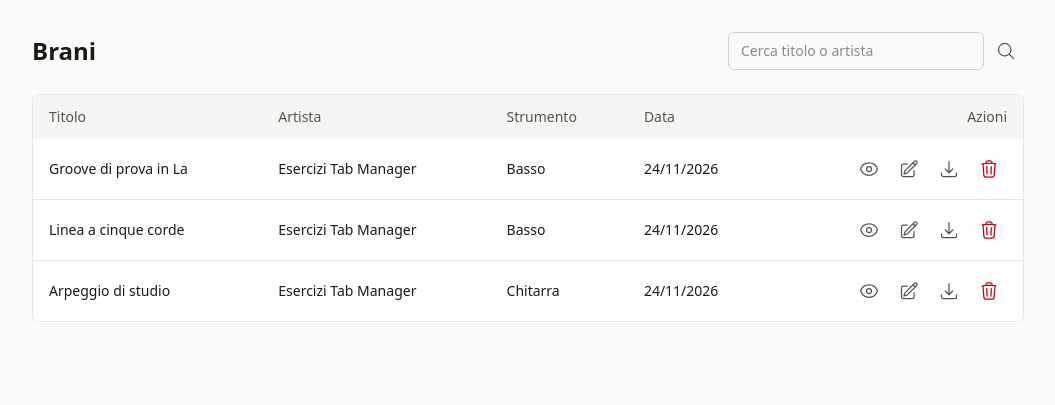
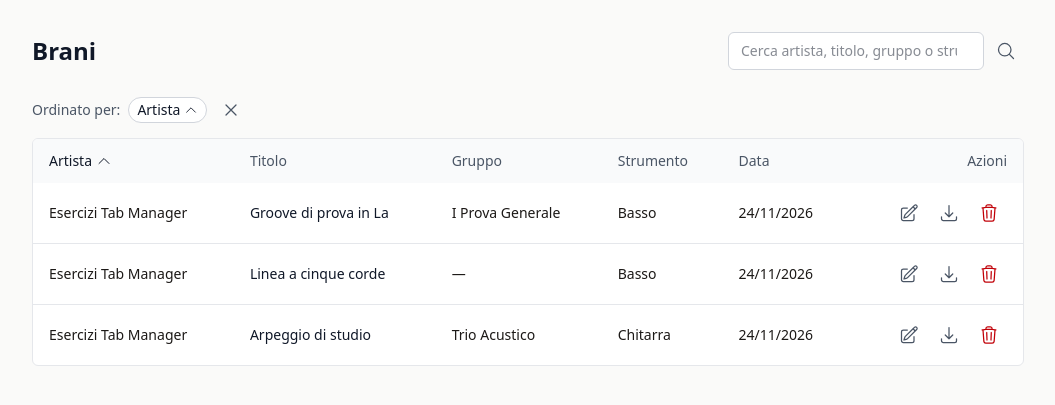
Before and after one commit to lorenzo-rosselli/tab-manager, a Laravel app: page /songs?sort=artist in a window 1280 px wide. Shown: the part 69-474 px from the top of the page, without its empty margins (112-1167 px from the left). Run offline with Laravel 12, Linux system fonts and the light colour scheme; data comes from the database, SQL or seed files in the repository; style sheets or scripts are compiled from the project's sources.

Commit message:
Add multi-column sorting, instrument search and clickable rows to song list

```diff
--- a/app/Http/Controllers/SongController.php
+++ b/app/Http/Controllers/SongController.php
@@ -2,6 +2,7 @@
 
 namespace App\Http\Controllers;
 
+use App\Enums\Instrument;
 use App\Http\Requests\SongRequest;
 use App\Models\Song;
 use App\Services\TabDocxGenerator;
@@ -13,24 +14,133 @@ use Symfony\Component\HttpFoundation\BinaryFileResponse;
 class SongController extends Controller
 {
     /**
-     * Elenco dei brani, dal più recente.
-     * Con ?q=... nell'indirizzo mostra solo i brani il cui titolo o artista contiene il testo cercato.
+     * Colonne ordinabili dell'elenco: chiave usata nell'indirizzo => [colonna del database, etichetta].
+     */
+    private const SORTABLE = [
+        'artist' => ['artist', 'Artista'],
+        'title' => ['title', 'Titolo'],
+        'band' => ['band', 'Gruppo'],
+        'instrument' => ['instrument', 'Strumento'],
+        'date' => ['created_at', 'Data'],
+    ];
+
+    /**
+     * Elenco dei brani.
+     * - ?q=testo     mostra solo i brani con il testo nel titolo, nell'artista, nel gruppo
+     *                o nel nome dello strumento (es. "basso");
+     * - ?sort=a,-b   ordina per a (crescente) e poi per b (decrescente, segno "-"),
+     *                nell'ordine in cui le colonne sono state scelte. Senza sort: dal più recente.
      */
     public function index(Request $request): View
     {
         $search = trim((string) $request->query('q', ''));
+        $sorts = $this->parseSorts((string) $request->query('sort', ''));
 
-        $songs = Song::query()
-            ->when($search !== '', function ($query) use ($search) {
-                $query->where(function ($query) use ($search) {
+        // Nel database lo strumento è salvato come "bass"/"guitar": si cerca il testo nei nomi italiani
+        // ("Basso", "Chitarra") e si filtra sui valori corrispondenti.
+        $instruments = collect(Instrument::cases())
+            ->filter(fn (Instrument $instrument) => str_contains(mb_strtolower($instrument->label()), mb_strtolower($search)))
+            ->map(fn (Instrument $instrument) => $instrument->value)
+            ->values()
+            ->all();
+
+        $query = Song::query()
+            ->when($search !== '', function ($query) use ($search, $instruments) {
+                $query->where(function ($query) use ($search, $instruments) {
                     $query->where('title', 'like', "%{$search}%")
-                        ->orWhere('artist', 'like', "%{$search}%");
+                        ->orWhere('artist', 'like', "%{$search}%")
+                        ->orWhere('band', 'like', "%{$search}%")
+                        ->when($instruments !== [], fn ($query) => $query->orWhereIn('instrument', $instruments));
                 });
-            })
-            ->latest()
-            ->get();
+            });
 
-        return view('songs.index', ['songs' => $songs, 'search' => $search]);
+        foreach ($sorts as $key => $direction) {
+            $query->orderBy(self::SORTABLE[$key][0], $direction);
+        }
+
+        if ($sorts === []) {
+            $query->latest();
+        }
+
+        return view('songs.index', [
+            'songs' => $query->get(),
+            'search' => $search,
+            'sortParam' => $this->sortParam($sorts),
+            'columns' => $this->sortColumns($sorts, $search),
+        ]);
+    }
+
+    /**
+     * Legge il parametro sort: "artist,-title" diventa ['artist' => 'asc', 'title' => 'desc'].
+     * Le chiavi sconosciute o ripetute vengono ignorate.
+     *
+     * @return array<string, 'asc'|'desc'>
+     */
+    private function parseSorts(string $param): array
+    {
+        $sorts = [];
+
+        foreach (explode(',', $param) as $item) {
+            $item = trim($item);
+            $key = ltrim($item, '-');
+
+            if (isset(self::SORTABLE[$key]) && ! isset($sorts[$key])) {
+                $sorts[$key] = str_starts_with($item, '-') ? 'desc' : 'asc';
+            }
+        }
+
+        return $sorts;
+    }
+
+    /**
+     * Operazione inversa: ['artist' => 'asc', 'title' => 'desc'] diventa "artist,-title".
+     *
+     * @param  array<string, 'asc'|'desc'>  $sorts
+     */
+    private function sortParam(array $sorts): string
+    {
+        return collect($sorts)
+            ->map(fn (string $direction, string $key) => ($direction === 'desc' ? '-' : '').$key)
+            ->implode(',');
+    }
+
+    /**
+     * Dati per le intestazioni della tabella: per ogni colonna l'etichetta, lo stato attuale
+     * (direzione e posizione) e il link del clic successivo: crescente → decrescente → tolta.
+     *
+     * @param  array<string, 'asc'|'desc'>  $sorts
+     * @return list<array{label: string, url: string, hint: string, direction: ?string, position: ?int}>
+     */
+    private function sortColumns(array $sorts, string $search): array
+    {
+        $positions = array_flip(array_keys($sorts));
+        $columns = [];
+
+        foreach (self::SORTABLE as $key => [, $label]) {
+            $next = $sorts;
+            $current = $sorts[$key] ?? null;
+
+            if ($current === null) {
+                $next[$key] = 'asc';
+                $hint = "Ordina per {$label} (crescente)";
+            } elseif ($current === 'asc') {
+                $next[$key] = 'desc';
+                $hint = "Ordina per {$label} (decrescente)";
+            } else {
+                unset($next[$key]);
+                $hint = "Togli l'ordinamento per {$label}";
+            }
+
+            $columns[] = [
+                'label' => $label,
+                'url' => route('songs.index', array_filter(['q' => $search, 'sort' => $this->sortParam($next)])),
+                'hint' => $hint,
+                'direction' => $current,
+                'position' => isset($positions[$key]) ? $positions[$key] + 1 : null,
+            ];
+        }
+
+        return $columns;
     }
 
     /**
@@ -47,7 +157,7 @@ class SongController extends Controller
      */
     public function store(SongRequest $request): RedirectResponse
     {
-        $song = Song::create($request->validated());
+        $song = Song::create($request->songData());
 
         return redirect()->route('songs.show', $song)->with('status', 'Brano salvato.');
     }
@@ -73,7 +183,7 @@ class SongController extends Controller
      */
     public function update(SongRequest $request, Song $song): RedirectResponse
     {
-        $song->update($request->validated());
+        $song->update($request->songData());
 
         return redirect()->route('songs.show', $song)->with('status', 'Modifiche salvate.');
     }
--- /dev/null
+++ b/resources/views/icons/chevron-down.blade.php
@@ -0,0 +1,4 @@
+{{-- Icona "chevron-down" – Heroicons v2 outline (MIT, heroicons.com) --}}
+<svg xmlns="http://www.w3.org/2000/svg" fill="none" viewBox="0 0 24 24" stroke-width="1.5" stroke="currentColor" class="size-5" aria-hidden="true">
+    <path stroke-linecap="round" stroke-linejoin="round" d="m19.5 8.25-7.5 7.5-7.5-7.5" />
+</svg>
--- /dev/null
+++ b/resources/views/icons/chevron-up.blade.php
@@ -0,0 +1,4 @@
+{{-- Icona "chevron-up" – Heroicons v2 outline (MIT, heroicons.com) --}}
+<svg xmlns="http://www.w3.org/2000/svg" fill="none" viewBox="0 0 24 24" stroke-width="1.5" stroke="currentColor" class="size-5" aria-hidden="true">
+    <path stroke-linecap="round" stroke-linejoin="round" d="m4.5 15.75 7.5-7.5 7.5 7.5" />
+</svg>
--- a/resources/views/icons/eye.blade.php
+++ /dev/null
@@ -1,5 +0,0 @@
-{{-- Icona "eye" – Heroicons v2 outline (MIT, heroicons.com) --}}
-<svg xmlns="http://www.w3.org/2000/svg" fill="none" viewBox="0 0 24 24" stroke-width="1.5" stroke="currentColor" class="size-5" aria-hidden="true">
-    <path stroke-linecap="round" stroke-linejoin="round" d="M2.036 12.322a1.012 1.012 0 0 1 0-.639C3.423 7.51 7.36 4.5 12 4.5c4.638 0 8.573 3.007 9.963 7.178.07.207.07.431 0 .639C20.577 16.49 16.64 19.5 12 19.5c-4.638 0-8.573-3.007-9.963-7.178Z" />
-    <path stroke-linecap="round" stroke-linejoin="round" d="M15 12a3 3 0 1 1-6 0 3 3 0 0 1 6 0Z" />
-</svg>
--- a/resources/views/songs/index.blade.php
+++ b/resources/views/songs/index.blade.php
@@ -4,20 +4,25 @@
 
 @section('content')
     <div class="mb-6 flex flex-wrap items-center justify-between gap-4">
-        <h1 class="text-2xl font-semibold">Brani</h1>
+        <h1 class="text-2xl font-semibold text-gray-900 dark:text-white">Brani</h1>
 
-        {{-- Ricerca: un form GET mette il testo nell'indirizzo, es. /songs?q=queen --}}
+        {{-- Ricerca: un form GET mette il testo nell'indirizzo, es. /songs?q=queen.
+             Il campo nascosto "sort" conserva l'ordinamento scelto. --}}
         <form method="GET" action="{{ route('songs.index') }}" class="flex items-center gap-1">
-            <input type="search" name="q" value="{{ $search }}" placeholder="Cerca titolo o artista"
-                   aria-label="Cerca titolo o artista"
-                   class="w-64 rounded-md border border-stone-300 px-3 py-2 text-sm">
+            @if ($sortParam !== '')
+                <input type="hidden" name="sort" value="{{ $sortParam }}">
+            @endif
+            <input type="search" name="q" value="{{ $search }}" placeholder="Cerca artista, titolo, gruppo o strumento"
+                   aria-label="Cerca artista, titolo, gruppo o strumento"
+                   class="w-64 rounded-md border border-gray-300 bg-white dark:border-gray-600 px-3 py-2 text-sm text-gray-900 scheme-light">
             <button type="submit" title="Cerca" aria-label="Cerca"
-                    class="cursor-pointer rounded-md p-2 text-stone-600 hover:bg-stone-100 hover:text-stone-900">
+                    class="cursor-pointer rounded-md p-2 text-gray-600 hover:bg-gray-200 hover:text-gray-900 dark:text-gray-300 dark:hover:bg-gray-700 dark:hover:text-white">
                 @include('icons.magnifying-glass')
             </button>
             @if ($search !== '')
-                <a href="{{ route('songs.index') }}" title="Annulla ricerca" aria-label="Annulla ricerca"
-                   class="rounded-md p-2 text-stone-600 hover:bg-stone-100 hover:text-stone-900">
+                <a href="{{ route('songs.index', array_filter(['sort' => $sortParam])) }}"
+                   title="Annulla ricerca" aria-label="Annulla ricerca"
+                   class="rounded-md p-2 text-gray-600 hover:bg-gray-200 hover:text-gray-900 dark:text-gray-300 dark:hover:bg-gray-700 dark:hover:text-white">
                     @include('icons.x-mark')
                 </a>
             @endif
@@ -25,44 +30,85 @@
     </div>
 
     @if ($songs->isEmpty() && $search !== '')
-        <p class="text-stone-600">Nessun brano trovato per «{{ $search }}».</p>
+        <p class="text-gray-500 dark:text-gray-400">Nessun brano trovato per «{{ $search }}».</p>
     @elseif ($songs->isEmpty())
-        <p class="text-stone-600">
+        <p class="text-gray-500 dark:text-gray-400">
             Nessun brano in archivio.
-            <a href="{{ route('songs.create') }}" class="underline">Aggiungi il primo</a>.
+            <a href="{{ route('songs.create') }}" class="text-gray-900 underline dark:text-white">Aggiungi il primo</a>.
         </p>
     @else
-        <div class="overflow-x-auto rounded-md border border-stone-200 bg-white">
+        {{-- Ordinamento attivo: riepilogo nell'ordine di priorità e icona per azzerarlo (la ricerca resta). --}}
+        @if ($sortParam !== '')
+            <div class="mb-3 flex flex-wrap items-center gap-2 text-sm text-gray-600 dark:text-gray-300">
+                <span>Ordinato per:</span>
+                @foreach (collect($columns)->whereNotNull('direction')->sortBy('position') as $column)
+                    <span class="inline-flex items-center gap-1 rounded-full border border-gray-300 bg-white px-2 py-0.5 text-gray-900 dark:border-gray-600 dark:bg-gray-800 dark:text-gray-100">
+                        {{ $column['label'] }}
+                        <span class="inline-flex *:size-3.5" aria-hidden="true">
+                            @include($column['direction'] === 'asc' ? 'icons.chevron-up' : 'icons.chevron-down')
+                        </span>
+                        <span class="sr-only">{{ $column['direction'] === 'asc' ? '(crescente)' : '(decrescente)' }}</span>
+                    </span>
+                @endforeach
+                <a href="{{ route('songs.index', array_filter(['q' => $search])) }}"
+                   title="Azzera ordinamento" aria-label="Azzera ordinamento"
+                   class="rounded-md p-1.5 text-gray-600 hover:bg-gray-200 hover:text-gray-900 dark:text-gray-300 dark:hover:bg-gray-700 dark:hover:text-white">
+                    @include('icons.x-mark')
+                </a>
+            </div>
+        @endif
+
+        <div class="overflow-x-auto rounded-md border border-gray-200 bg-white dark:border-gray-700 dark:bg-gray-800">
             <table class="w-full text-left text-sm">
-                <thead class="bg-stone-100 text-stone-600">
+                <thead class="bg-gray-50 text-gray-600 dark:bg-gray-950 dark:text-gray-300">
+                    @php($sortedCount = collect($columns)->whereNotNull('direction')->count())
                     <tr>
-                        <th class="px-4 py-3 font-medium">Titolo</th>
-                        <th class="px-4 py-3 font-medium">Artista</th>
-                        <th class="px-4 py-3 font-medium">Strumento</th>
-                        <th class="px-4 py-3 font-medium">Data</th>
+                        {{-- Intestazioni cliccabili: ogni clic aggiunge la colonna all'ordinamento,
+                             poi la inverte, poi la toglie. Il numero indica la priorità. --}}
+                        @foreach ($columns as $column)
+                            <th class="px-4 py-3 font-medium"
+                                @if ($column['direction']) aria-sort="{{ $column['direction'] === 'asc' ? 'ascending' : 'descending' }}" @endif>
+                                <a href="{{ $column['url'] }}" title="{{ $column['hint'] }}"
+                                   class="inline-flex items-center gap-1 hover:text-gray-900 dark:hover:text-white {{ $column['direction'] ? 'text-gray-900 dark:text-white' : '' }}">
+                                    {{ $column['label'] }}
+                                    @if ($column['direction'])
+                                        <span class="inline-flex *:size-4">
+                                            @include($column['direction'] === 'asc' ? 'icons.chevron-up' : 'icons.chevron-down')
+                                        </span>
+                                        @if ($sortedCount > 1)
+                                            <span class="text-xs">{{ $column['position'] }}</span>
+                                        @endif
+                                    @endif
+                                </a>
+                            </th>
+                        @endforeach
                         <th class="px-4 py-3 font-medium text-right">Azioni</th>
                     </tr>
                 </thead>
-                <tbody class="divide-y divide-stone-200">
+                <tbody class="divide-y divide-gray-200 dark:divide-gray-700">
                     @foreach ($songs as $song)
-                        <tr>
-                            <td class="px-4 py-3 font-medium">{{ $song->title }}</td>
+                        {{--
+                            Riga cliccabile senza JavaScript: il link del titolo ha uno pseudo-elemento
+                            (after:absolute after:inset-0) che si allarga su tutta la riga (relative).
+                            La cella delle azioni sta sopra (relative z-10), così le icone restano cliccabili.
+                        --}}
+                        <tr class="relative hover:bg-gray-100 dark:hover:bg-gray-700/60">
                             <td class="px-4 py-3">{{ $song->artist }}</td>
+                            <td class="px-4 py-3 font-medium text-gray-900 dark:text-white">
+                                <a href="{{ route('songs.show', $song) }}" class="after:absolute after:inset-0">{{ $song->title }}</a>
+                            </td>
+                            <td class="px-4 py-3">{{ $song->band ?? '—' }}</td>
                             <td class="px-4 py-3">{{ $song->instrument->label() }}</td>
                             <td class="px-4 py-3">{{ $song->created_at->format('d/m/Y') }}</td>
-                            <td class="px-4 py-3">
+                            <td class="relative z-10 px-4 py-3">
                                 {{-- Icone: title = tooltip del browser, aria-label = testo per i lettori di schermo --}}
                                 <div class="flex items-center justify-end gap-1">
-                                    <a href="{{ route('songs.show', $song) }}" title="Vedi" aria-label="Vedi"
-                                       class="rounded-md p-2 text-stone-600 hover:bg-stone-100 hover:text-stone-900">
-                                        @include('icons.eye')
-                                    </a>
                                     <a href="{{ route('songs.edit', $song) }}" title="Modifica" aria-label="Modifica"
-                                       class="rounded-md p-2 text-stone-600 hover:bg-stone-100 hover:text-stone-900">
+                                       class="rounded-md p-2 text-gray-600 hover:bg-gray-200 hover:text-gray-900 dark:text-gray-300 dark:hover:bg-gray-600 dark:hover:text-white">
                                         @include('icons.pencil')
                                     </a>
                                     <a href="{{ route('songs.download', $song) }}" title="Scarica .docx" aria-label="Scarica .docx"
-                                       class="rounded-md p-2 text-stone-600 hover:bg-stone-100 hover:text-stone-900">
+                                       class="rounded-md p-2 text-gray-600 hover:bg-gray-200 hover:text-gray-900 dark:text-gray-300 dark:hover:bg-gray-600 dark:hover:text-white">
                                         @include('icons.download')
                                     </a>
                                     @include('songs._delete')
```
